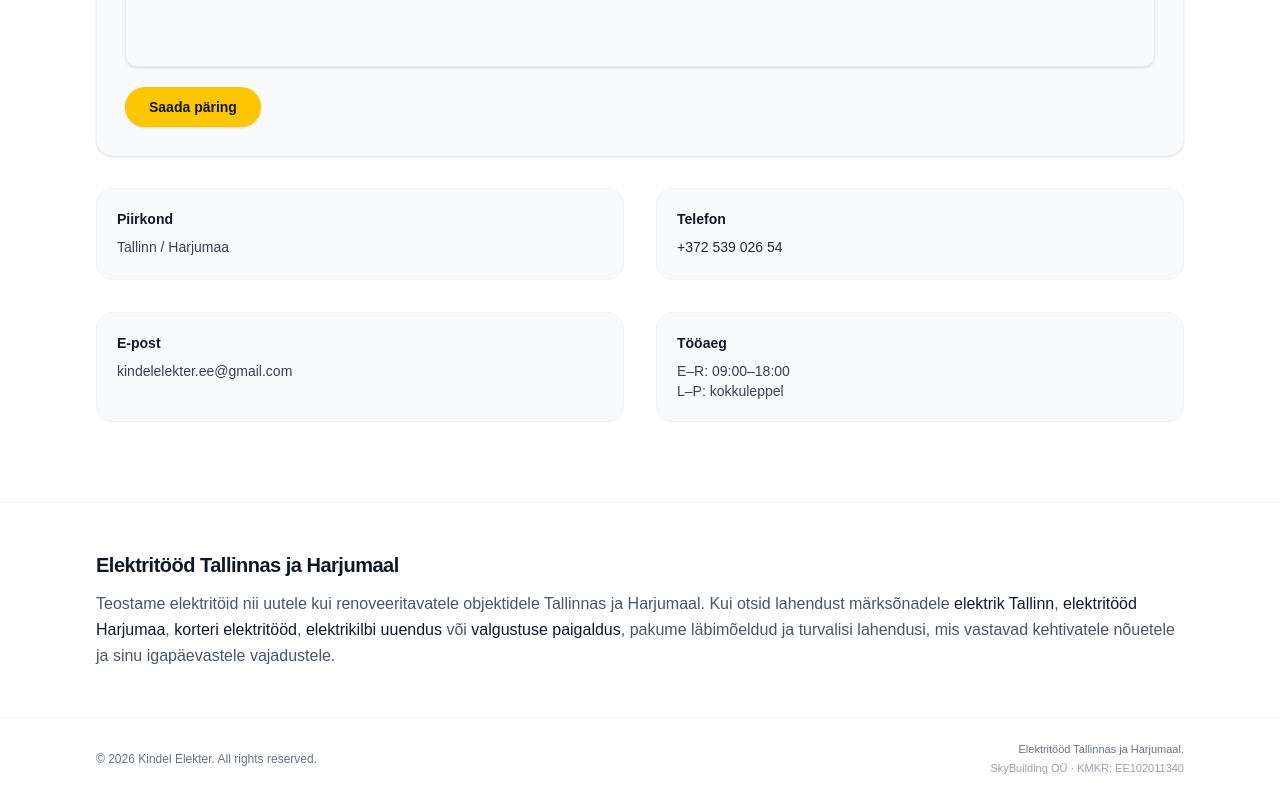
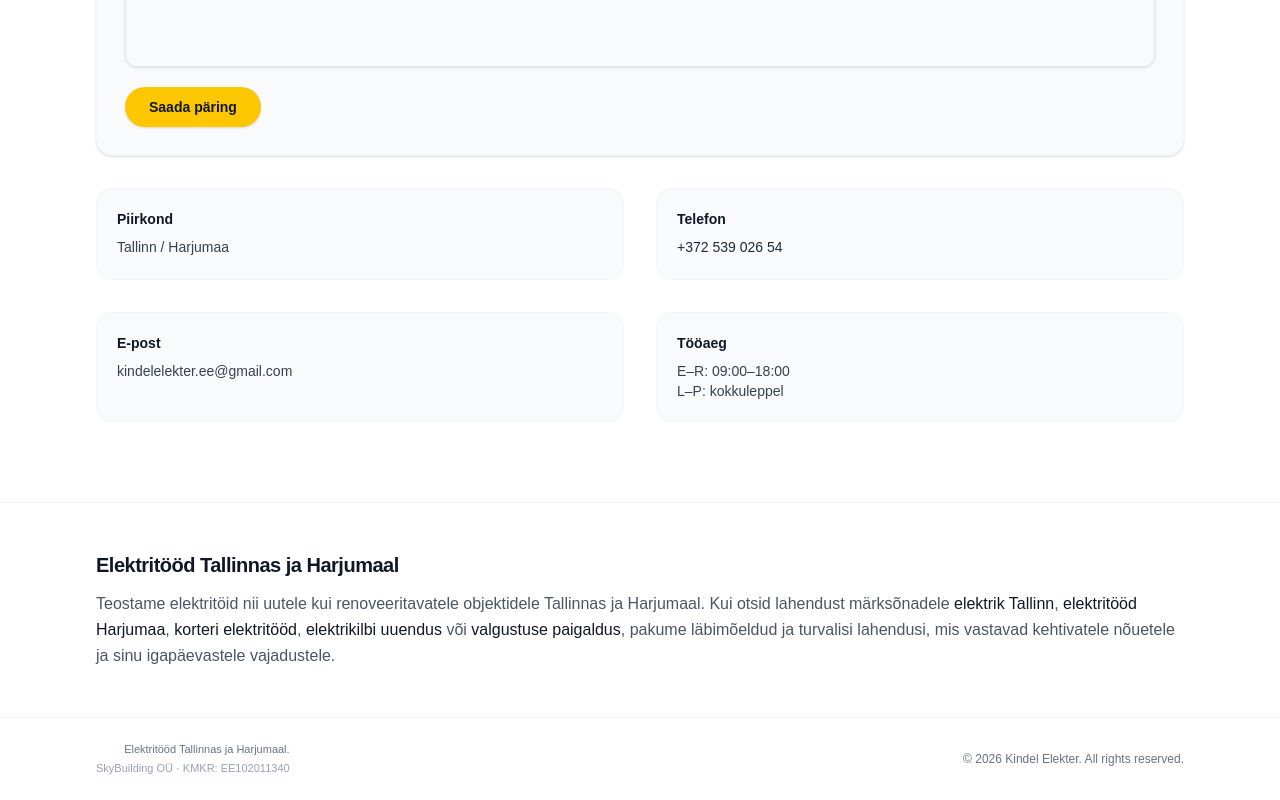
Before and after one commit to ilnitskisergei-boop/kindelelekter-site, a Next.js app: page /et in a window 1280 px wide. Shown: the part 3739-4539 px from the top of the page. Built offline with nearby package versions, Linux system fonts and the light colour scheme.

Commit message:
update footer company details

```diff
--- a/components/HomePage.tsx
+++ b/components/HomePage.tsx
@@ -960,13 +960,13 @@ export default function HomePage({ lang }: HomePageProps) {
       {/* FOOTER */}
       <footer className="border-t border-gray-100 bg-white">
         <div className="mx-auto flex max-w-6xl flex-col items-center justify-between gap-3 px-4 py-6 text-xs text-gray-500 sm:flex-row sm:px-6 lg:px-8">
-          <p>
-            © {new Date().getFullYear()} Kindel Elekter. All rights reserved.
-          </p>
           <div className="flex flex-col items-center gap-1 text-[11px] sm:items-end">
             <p>{t.footerTagline}</p>
             <p className="text-gray-400">SkyBuilding OÜ · KMKR: EE102011340</p>
           </div>
+          <p>
+            © {new Date().getFullYear()} Kindel Elekter. All rights reserved.
+          </p>
         </div>
       </footer>
 
```
